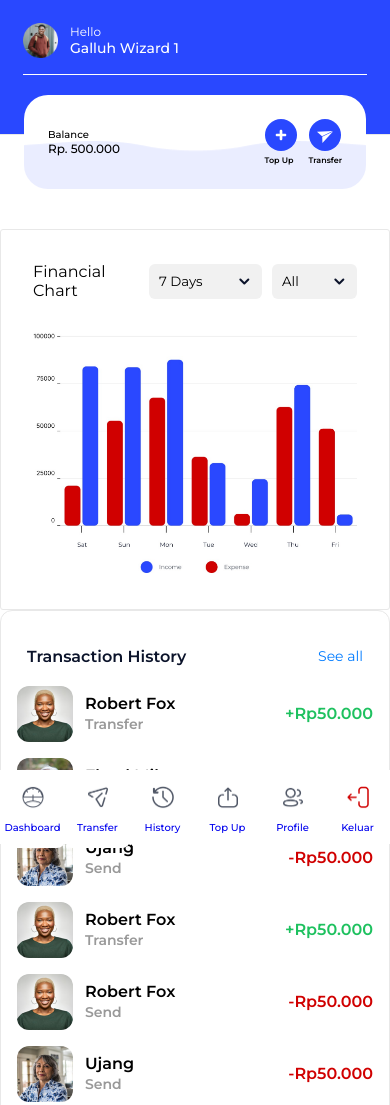
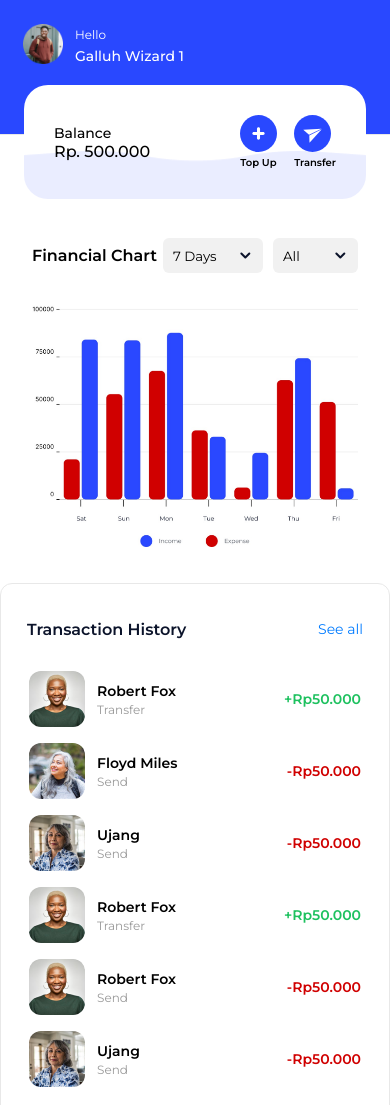
Before and after one commit to HN721/fgo24-css-slicing, a website: page src/Dashboard/dashboard.html in a window 390 px wide. Shown: the top 1105 px of the page. Drawn offline with Linux system fonts and the light colour scheme; files that its build step writes are made by us from their sources; a web font is replaced by a local one.

Commit message:
fix:bug css in style css

```diff
--- a/src/Dashboard/dashboard.html
+++ b/src/Dashboard/dashboard.html
@@ -160,9 +160,6 @@
             </div>
           </div>
           <div class="content">
-            <div class="content-responsiv">
-              <p>test</p>
-            </div>
             <div class="mobile">
               <div class="left-mobile">
                 <p>Balance</p>
@@ -171,8 +168,8 @@
               <div class="right-mobile">
                 <div>
                   <svg
-                    width="32"
-                    height="32"
+                    width="37"
+                    height="37"
                     viewBox="0 0 32 32"
                     fill="none"
                     xmlns="http://www.w3.org/2000/svg"
@@ -187,8 +184,8 @@
                 </div>
                 <div>
                   <svg
-                    width="32"
-                    height="32"
+                    width="37"
+                    height="37"
                     viewBox="0 0 32 32"
                     fill="none"
                     xmlns="http://www.w3.org/2000/svg"
--- a/src/Dashboard/style.css
+++ b/src/Dashboard/style.css
@@ -364,9 +364,12 @@ color: #4F5665;
   font-size: 16px;
   margin: 0;
 }
+.people{
+  padding: 12px;
+}
 
 .people > div > div p:last-child {
-  font-size: 14px;
+  font-size: 16px;
   color: #999;
   margin: 2px 0 0 0;
 }
@@ -375,10 +378,7 @@ color: #4F5665;
   font-weight: bold;
   white-space: nowrap;
 }
-.people > div > p:last-child{
-  font-weight: 600;
-  font-size: 16px;
-}
+
 .people > div > p:contains('+') {
   color: green;
 }
@@ -1057,6 +1057,10 @@ color: #4F5665;
   border-radius: 6px;
   color: #D00000;
  }
+ .cart > p{
+  font-weight: 600;
+  font-size: 16px;
+ }
  .p-profile{
   font-weight: 400;
   font-size: 14px;
@@ -1193,6 +1197,7 @@ padding: 32px;
   font-weight: 500;
   font-size: 12px;
 }
+
 /* RESPONSIVE LAYOUT UNTUK MOBILE */
 @media only screen and (max-width: 768px) {
   body {
@@ -1207,6 +1212,7 @@ padding: 32px;
   }
   .chart-child{
     height: max-content;
+    border: none;
   }
   .logo-right > svg {
     display: none;
@@ -1216,9 +1222,9 @@ padding: 32px;
   .logo-right {
     width: 100%;
     position: relative;
-    border-bottom: 1px solid white;
-    padding-bottom: 16px; /* kasih jarak isi ke garis bawah */
-    margin-bottom: 16px;  /* kasih jarak garis ke elemen berikutnya */
+    display: flex;
+    align-items: center;
+
   }
 
   .logo-right > div {
@@ -1228,6 +1234,8 @@ padding: 32px;
 
   .logo-right > div > p:first-child {
     font-weight: 400;
+    line-height: 24px;
+    letter-spacing: -0.6%;
     font-size: 12px;
     color: white;
   }
@@ -1239,8 +1247,9 @@ padding: 32px;
   }
   .logo-right > img{
 
-      width: 35px;
-      height: 35px;
+      width: 40px;
+      height: 40px;
+      object-fit: cover;
 
   }
 
@@ -1256,6 +1265,8 @@ padding: 32px;
   .chart{
     display: flex;
     flex-direction: column;
+    position: relative;
+    bottom: 43px;
   }
   .table{
     border: none;
@@ -1349,14 +1360,15 @@ padding: 32px;
 
   .mobile {
     position: relative;
-    bottom: 40px;
+    bottom: 50px;
     margin: 0 auto;
     display: flex;
     justify-content: space-between;
     align-items: center;
-    padding: 24px;
+    padding: 30px;
+
     width: calc(100% - 48px);
-    height: 108px;
+    height: 220px;
     border-radius: 24px;
     background-color: white;
     background-image: url("../Dashboard/icon/waves.png");
@@ -1367,22 +1379,24 @@ padding: 32px;
 
   .right-mobile {
     display: flex;
-    gap: 12px;
+    align-items: center;
+    justify-content: center;
+    gap: 17px;
   }
 
   .right-mobile > div > p {
     font-weight: 600;
-    font-size: 8px;
+    font-size: 10px;
   }
 
   .left-mobile > p:first-child {
     font-weight: 500;
-    font-size: 10px;
+    font-size: 14px;
   }
 
   .left-mobile > p:last-child {
     font-weight: 500;
-    font-size: 12px;
+    font-size: 16px;
   }
 
   .trans-sce,
@@ -1399,6 +1413,7 @@ padding: 32px;
   color: white;
   padding: 16px 24px;
   font-size: 20px;
+  margin: 0;
   font-weight: bold;
   box-sizing: border-box;
   }
@@ -1518,6 +1533,59 @@ padding: 32px;
     background-color: #2948FF;
     color: white;
   }
+  .table-people{
+    display: flex;
+    flex-direction: column;
+  }
+  .list-trans1 > img:nth-child(1){
+    display: none;
+  }
+  .list-trans1 >svg{
+display: none;
+
+  }
+  .page{
+    display: none;
+  }
+  .people > div > div p{
+    font-size: 14px;
+  }
+  .people > div > div p:last-child{
+    font-weight: 400;
+    font-size: 12px;
+  }
+  .people > div > p{
+    font-size: 14px;
+    font-weight: 600;
+  }
+  .btn-days > button:nth-child(1){
+    width: 100px;
+  }
+  .mount > p:nth-child(1){
+    font-weight: 500;
+    font-size: 14px;
+  }
+  .mount > p:nth-child(2){
+    font-size: 12px;
+  }
+  .mount > input{
+    height: 41px;
+  }
+  .method > div > p:nth-child(1){
+    font-weight: 500;
+    font-size: 14px;
+  }
+  .method > div > p:nth-child(2){
+    font-size: 12px;
+  }
+  .information > p{
+    font-weight: 500;
+    font-size: 14px;
+  }
+  .payment-img,.payment-img1,.payment-img2,.payment-img3,.payment-img4 > p{
+    font-weight: 400;
+    font-size: 14px;
+  }
 }
 .list-trans > p{
   display: none;
```
